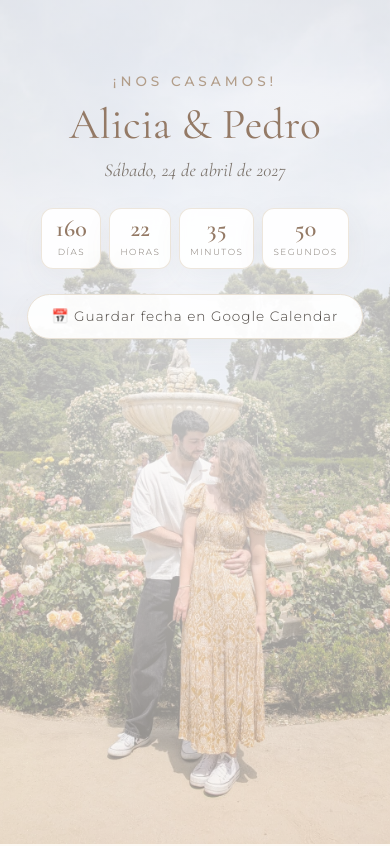
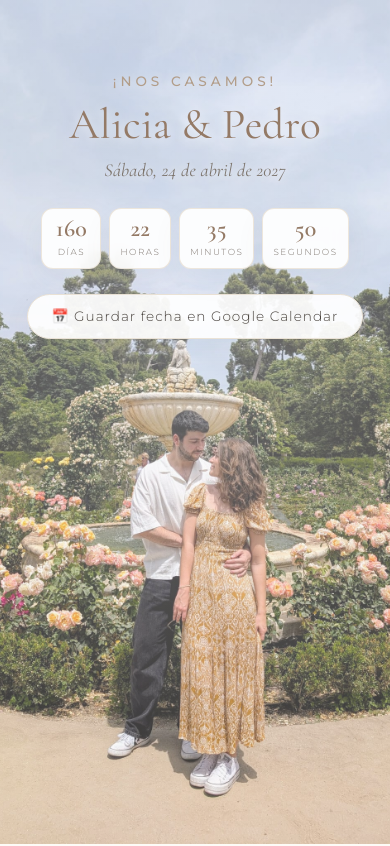
Before and after one commit to JimenezPedro/weboda, a plain HTML site: page index.html in a window 390 px wide. Shown: the top 846 px of the page. Drawn offline with nearby package versions, Linux system fonts and the light colour scheme.

Commit message:
Cambios de estilo móvil

```diff
--- a/src/style.css
+++ b/src/style.css
@@ -719,10 +719,16 @@ footer p {
     justify-content: center;
     /* La foto pasa a ser el fondo completo en vertical */
     background-image:
-      radial-gradient(circle at 50% 30%, rgba(255, 255, 255, 0.82), rgba(244, 237, 228, 0.55)),
+      radial-gradient(circle at 50% 25%, rgba(255, 255, 255, 0.45), rgba(244, 237, 228, 0.20)),
       url('images/fondo.jpg');
     background-size: cover;
     background-position: center top;
+  }
+
+  .pre-title,
+  .hero h1,
+  .wedding-date {
+    text-shadow: 0 2px 12px rgba(255, 255, 255, 0.9);
   }
 
   .hero-container {
```
